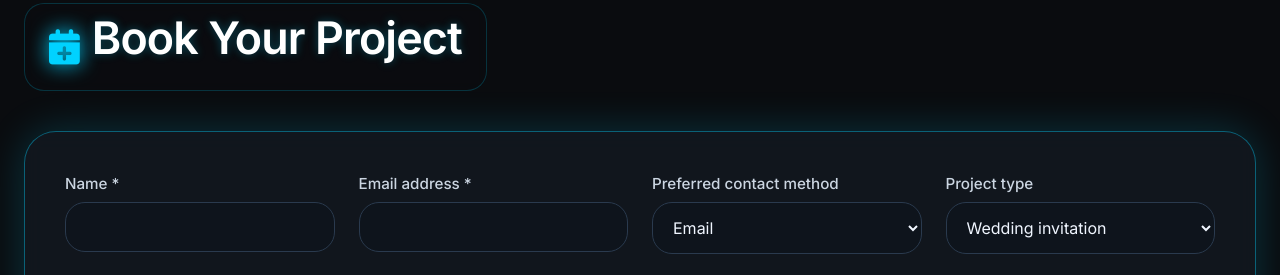
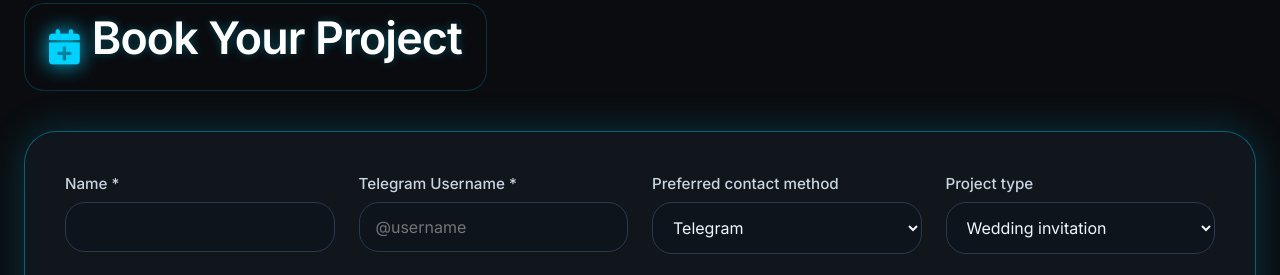
Before and after one commit to Bouchdjahi/xliliths.codexx, a website: page index.html in a window 1280 px wide. Shown: the part 2338-2613 px from the top of the page. Drawn offline with Linux system fonts and the light colour scheme.

Commit message:
Update index.html

```diff
--- a/index.html
+++ b/index.html
@@ -709,14 +709,13 @@
                 <span class="error-message" id="err-name" data-i18n="err_required">This field is required.</span>
               </div>
               <div class="form-group">
-                <label for="email" data-i18n="label_email">Email address *</label>
-                <input type="email" id="email" name="email" required>
-                <span class="error-message" id="err-email" data-i18n="err_email">Valid email required.</span>
+                <label for="telegram" data-i18n="label_telegram">Telegram Username *</label>
+                <input type="text" id="telegram" name="telegram" placeholder="@username" required>
+                <span class="error-message" id="err-telegram" data-i18n="err_required">This field is required.</span>
               </div>
               <div class="form-group">
                 <label for="contactMethod" data-i18n="label_contact_method">Preferred contact method</label>
                 <select id="contactMethod" name="contactMethod">
-                  <option value="email" data-i18n="opt_email">Email</option>
                   <option value="telegram" data-i18n="opt_telegram">Telegram</option>
                   <option value="tiktok" data-i18n="opt_tiktok">TikTok</option>
                 </select>
@@ -945,9 +944,8 @@
         custom_note: 'Have a different idea? Tell me about it. Let\'s discuss what we can build.',
         booking_title: 'Book Your Project',
         label_name: 'Name *',
-        label_email: 'Email address *',
+        label_telegram: 'Telegram Username *',
         label_contact_method: 'Preferred contact method',
-        opt_email: 'Email',
         opt_telegram: 'Telegram',
         opt_tiktok: 'TikTok',
         label_project_type: 'Project type',
@@ -973,7 +971,6 @@
         label_checkbox: 'I understand that the displayed prices are starting estimates and the final price will be confirmed after reviewing my project details.',
         btn_submit: 'Submit Project Request',
         err_required: 'This field is required.',
-        err_email: 'Valid email required.',
         err_checkbox: 'You must confirm the price estimate note.',
         payment_title: 'Payment Methods',
         payment_desc: 'Multiple payment methods are available. Payment details and instructions will be provided after the project requirements and price have been confirmed.',
@@ -1029,9 +1026,8 @@
         custom_note: 'لديك فكرة مختلفة؟ أخبرني عنها. لنناقش ما يمكننا بناؤه.',
         booking_title: 'احجز مشروعك',
         label_name: 'الاسم *',
-        label_email: 'البريد الإلكتروني *',
+        label_telegram: 'اسم المستخدم في تيليجرام *',
         label_contact_method: 'طريقة الاتصال المفضلة',
-        opt_email: 'البريد الإلكتروني',
         opt_telegram: 'تيليجرام',
         opt_tiktok: 'تيك توك',
         label_project_type: 'نوع المشروع',
@@ -1057,7 +1053,6 @@
         label_checkbox: 'أفهم أن الأسعار المعروضة تقديرية للبداية وسيتم تأكيد السعر النهائي بعد مراجعة تفاصيل مشروعي.',
         btn_submit: 'إرسال طلب المشروع',
         err_required: 'هذا الحقل مطلوب.',
-        err_email: 'البريد الإلكتروني غير صالح.',
         err_checkbox: 'يجب تأكيد ملاحظة تقدير السعر.',
         payment_title: 'طرق الدفع',
         payment_desc: 'تتوفر طرق دفع متعددة. سيتم توفير تفاصيل الدفع والتعليمات بعد تأكيد متطلبات المشروع والسعر.',
@@ -1103,7 +1098,7 @@
     const form = document.getElementById('bookingForm');
     const formStatus = document.getElementById('formStatus');
     const errName = document.getElementById('err-name');
-    const errEmail = document.getElementById('err-email');
+    const errTelegram = document.getElementById('err-telegram');
     const errDesc = document.getElementById('err-desc');
     const errCheckbox = document.getElementById('err-checkbox');
     const priceConfirm = document.getElementById('priceConfirm');
@@ -1113,9 +1108,8 @@
       const name = document.getElementById('name').value.trim();
       if (!name) { errName.style.display = 'block'; isValid = false; } else { errName.style.display = 'none'; }
 
-      const email = document.getElementById('email').value.trim();
-      const emailRegex = /^[^\s@]+@[^\s@]+\.[^\s@]+$/;
-      if (!email || !emailRegex.test(email)) { errEmail.style.display = 'block'; isValid = false; } else { errEmail.style.display = 'none'; }
+      const telegram = document.getElementById('telegram').value.trim();
+      if (!telegram) { errTelegram.style.display = 'block'; isValid = false; } else { errTelegram.style.display = 'none'; }
 
       const desc = document.getElementById('description').value.trim();
       if (!desc) { errDesc.style.display = 'block'; isValid = false; } else { errDesc.style.display = 'none'; }
@@ -1125,9 +1119,9 @@
       return isValid;
     }
 
-    ['name', 'email', 'description'].forEach(id => {
+    ['name', 'telegram', 'description'].forEach(id => {
       document.getElementById(id).addEventListener('input', function() {
-        const errId = 'err-' + (id === 'name' ? 'name' : id === 'email' ? 'email' : 'desc');
+        let errId = 'err-' + (id === 'name' ? 'name' : id === 'telegram' ? 'telegram' : 'desc');
         const errEl = document.getElementById(errId);
         if (errEl) errEl.style.display = 'none';
       });
```
